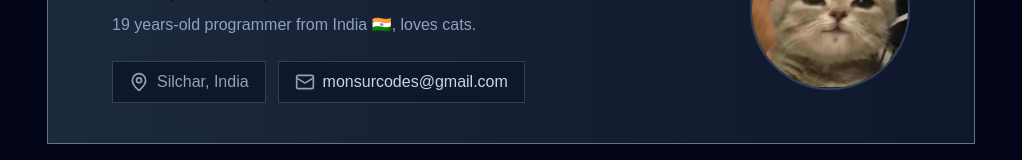
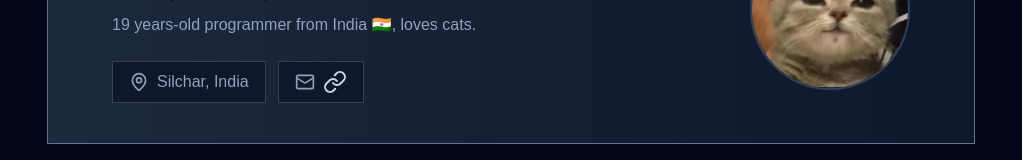
Before and after one commit to monsurcodes/monsur.is-a.dev, a Next.js app: page / in a window 1280 px wide. Shown: the part 272-432 px from the top of the page, without its empty margins (129-1151 px from the left). Built offline with nearby package versions, Linux system fonts and the light colour scheme; no server answers.

Commit message:
refactor: replace anchor tags with Link components for improved routing

```diff
--- a/src/components/Footer.js
+++ b/src/components/Footer.js
@@ -1,4 +1,5 @@
 import React from 'react'
+import Link from 'next/link';
 import { Github } from 'lucide-react';
 
 const Footer = () => {
@@ -6,7 +7,7 @@ const Footer = () => {
         <footer className='flex flex-col sm:flex-row gap-2 border-t border-slate-700 bg-black py-6 px-10 sm:px-40 justify-between items-center'>
             <div className='flex flex-col gap-2'>
                 <div className='text-green-600 text-2xl font-semibold hover:text-green-500 transition-colors duration-300'>
-                    <a href="/">monsurcodes</a>
+                    <Link href="/">monsurcodes</Link>
                 </div>
                 <div className='text-slate-300'>Developing chad projects since 2021</div>
             </div>
@@ -15,7 +16,7 @@ const Footer = () => {
                 <div>
                     <p className='text-slate-400 text-sm'>© 2025 Monsur Codes. All rights reserved.</p>
                 </div>
-                <a
+                <Link
                     href="https://github.com/monsurcodes/monsur.is-a.dev"
                     target='_blank'
                     rel='noopener noreferrer'
@@ -25,7 +26,7 @@ const Footer = () => {
                         <p>Source Code</p>
                         <Github />
                     </div>
-                </a>
+                </Link>
             </div>
         </footer>
     )
--- a/src/components/Navbar.js
+++ b/src/components/Navbar.js
@@ -20,7 +20,7 @@ const Navbar = () => {
         ${hasScrolled ? 'border-b-1 border-slate-700 shadow-lg bg-black' : 'bg-slate-950'}`}
     >
       <div className='text-green-600 text-3xl font-semibold'>
-        <a href="/">monsurcodes</a>
+        <Link href="/">monsurcodes</Link>
       </div>
       <ul className='flex sm:gap-7 gap-2 text-slate-400'>
         <li className='hover:text-white hover:cursor-pointer hover:animate-pulse'><Link href="#about">About</Link></li>
--- a/src/components/home_components/Contact.js
+++ b/src/components/home_components/Contact.js
@@ -1,4 +1,5 @@
 import { Github, Send, Twitter, Linkedin } from "lucide-react"
+import Link from "next/link"
 
 const Contact = () => {
   const contactLinks = [
@@ -39,7 +40,7 @@ const Contact = () => {
         {contactLinks.map((contact, index) => {
           const IconComponent = contact.icon
           return (
-            <a
+            <Link
               key={index}
               href={contact.url}
               target="_blank"
@@ -88,7 +89,7 @@ const Contact = () => {
               >
                 {contact.name}
               </span>
-            </a>
+            </Link>
           )
         })}
       </div>
--- a/src/components/home_components/Info.js
+++ b/src/components/home_components/Info.js
@@ -1,5 +1,5 @@
 import React from 'react'
-import { MapPin, Mail } from 'lucide-react';
+import { MapPin, Mail, Link } from 'lucide-react';
 
 const InfoCard = () => {
     return (
@@ -24,7 +24,7 @@ const InfoCard = () => {
                         <div className="flex gap-2 items-center bg-slate-900 border border-slate-700 px-4 py-2 text-slate-300 group hover:text-white cursor-pointer">
                             <Mail className="w-5 h-5 text-slate-400 group-hover:text-white" />
                             <p className="group-hover:text-white">
-                                <a href="mailto:monsurcodes@gmail.com">monsurcodes@gmail.com</a>
+                                <Link href="mailto:monsurcodes@gmail.com">monsurcodes@gmail.com</Link>
                             </p>
                         </div>
 
--- a/src/components/home_components/Projects.js
+++ b/src/components/home_components/Projects.js
@@ -2,6 +2,7 @@
 
 import { Github, Star, GitFork } from "lucide-react"
 import { useState, useEffect } from "react"
+import Link from "next/link"
 
 const Projects = () => {
   const projects = [
@@ -141,7 +142,7 @@ const Projects = () => {
                 </div>
               </div>
 
-              <a
+              <Link
                 href={data.repo_url}
                 target="_blank"
                 rel="noopener noreferrer"
@@ -158,9 +159,7 @@ const Projects = () => {
                   focus:ring-green-500/50
                 "
                 onClick={(e) => e.stopPropagation()}
-              >
-                <Github size={20} />
-              </a>
+              ><Github size={20} /></Link>
             </div>
           </div>
         ))}
```
